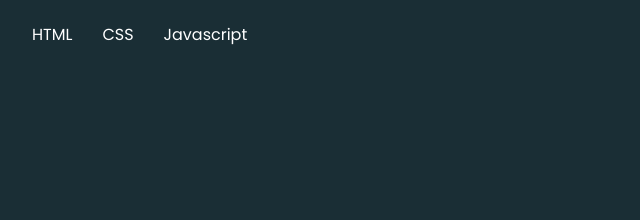
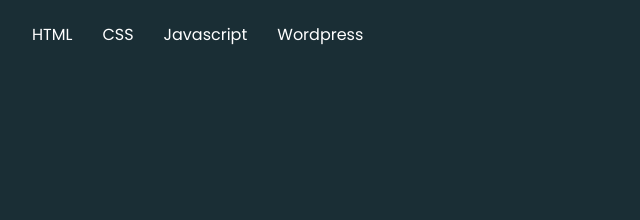
Before and after one commit to Jahanavi03/Janu-project, a plain HTML site: page index.html in a window 1280 px wide. Both pictures are taken after a click on the element 1232 px from the left and 35 px from the top of the page. Shown: the top 220 px of the page, 8-648 px from the left. Drawn offline with nearby package versions, Linux system fonts and the light colour scheme; files that its build step writes are made by us from their sources.

Commit message:
Update index.html

```diff
--- a/index.html
+++ b/index.html
@@ -43,7 +43,9 @@
               <li class="nav-item">
                 <a class="nav-link" href="https://jahanavi03.github.io/js-bmi/">Javascript </a>
                </li>
-
+                <li class="nav-item">
+                <a class="nav-link" href="https://dev-jahanavi.pantheonsite.io/"> Wordpress</a>
+              </li>
             </ul>
 
           </div>
```
